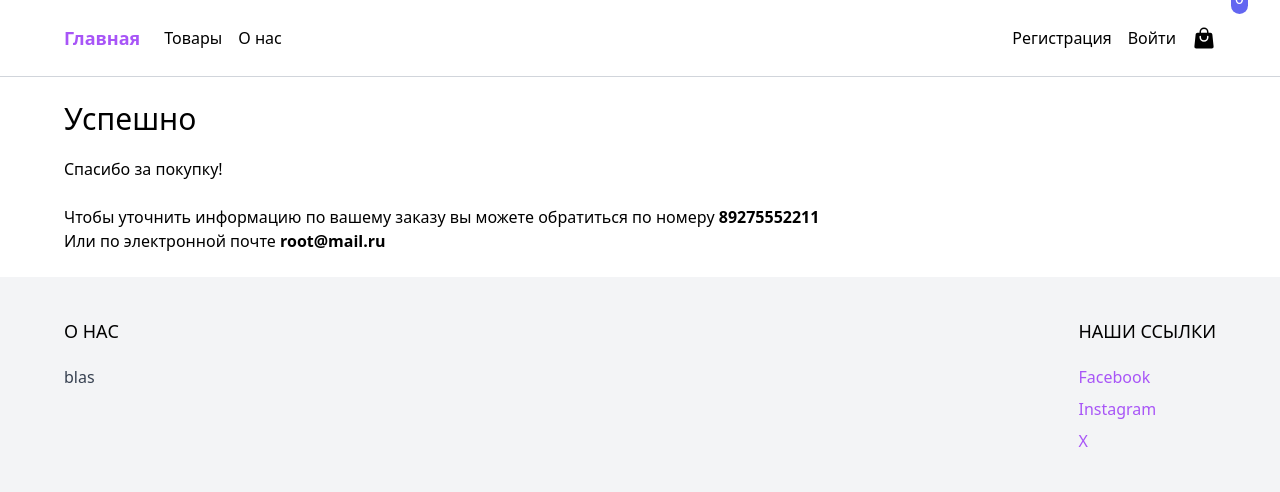
After one commit to Stas9878/ecommerce-store, a Django app: page /cart/success/ in a window 1280 px wide. The commit adds this page. Shown: the top 492 px of the page. Run offline with Django 5.2, Linux system fonts and the light colour scheme; some libraries are stand-ins or nearby versions.

Commit message:
Добавил функционал корзине, профилю и оплате

```diff
--- a/ecom_store/cart/cart.py
+++ b/ecom_store/cart/cart.py
@@ -55,3 +55,7 @@ class Cart:
             return self.cart[str(product_id)]
         else:
             return None
+
+    def clear(self):
+        del self.session[settings.CART_SESSION_ID]
+        self.session.modified = True
--- a/ecom_store/cart/urls.py
+++ b/ecom_store/cart/urls.py
@@ -6,6 +6,7 @@ app_name = 'cart'
 
 urlpatterns = [
     path('', cart, name='cart'),
+    path('success/', success, name='success'),
     path('checkout/', checkout, name='checkout'),
     path('add_to_cart/<int:product_id>/', add_to_cart, name='add_to_cart'),
     path('update_cart/<int:product_id>/<str:action>/', update_cart, name='update_cart'),
--- a/ecom_store/cart/views.py
+++ b/ecom_store/cart/views.py
@@ -12,6 +12,11 @@ def add_to_cart(request, product_id):
 
 def cart(request):
     return render(request, 'cart/cart.html')
+
+def success(request):
+    # cart = Cart(request)
+    # cart.clear()
+    return render(request, 'cart/success.html')
 
 def update_cart(request, product_id, action):
     cart = Cart(request)
--- a/ecom_store/order/views.py
+++ b/ecom_store/order/views.py
@@ -66,4 +66,6 @@ def start_order(request):
         quantity = int(item['quantity'])
         price = product.price * quantity
         item = OrderItem.objects.create(order=order, product=product, price=price, quantity=quantity)
+    # cart.clear()
+
     return JsonResponse({'session': session, 'order': payment_intent})
--- /dev/null
+++ b/ecom_store/templates/cart/success.html
@@ -0,0 +1,14 @@
+{% extends 'core/base.html' %}
+
+{% block title %}Успешно{% endblock %}
+
+{% block content %}
+<div class="max-w-6xl mx-auto flex flex-wrap items-start py-6 px-6 xl:px-0">
+    <div class="product w-full lg:w-3/4">
+        <h1 class="mb-5 text-3xl">Успешно</h1>
+        <p>Спасибо за покупку!</p>
+        <br>
+        <p>Чтобы уточнить информацию по вашему заказу вы можете обратиться по номеру <strong>89275552211</strong></p>
+        <p>Или по электронной почте <strong>root@mail.ru</strong></p>
+    </div>
+{% endblock %}
--- a/ecom_store/templates/core/myaccount.html
+++ b/ecom_store/templates/core/myaccount.html
@@ -33,7 +33,7 @@
                         <div class="w-3/4 pl-6">
                             <div class="flex justify-between">
                                 <a href="{% url 'core:product' item.product.slug %}" class="text-lg">Название товара: {{ item.product.name }}</a>
-                                <p class="mb-6 pt-1 text-gray-400">Цена: {{ item.product.price }}</p>
+                                <p class="mb-6 pt-1 text-gray-400">Цена: {{ item.get_total_price }} руб.</p>
                             </div>
                             <hr>
 
@@ -46,7 +46,7 @@
             </div>
             <div>
                 <p class="text-lg">Дата заказа: {{ order.created_at }}</p>
-                <p class="text-lg">Итого:</p>
+                <p class="text-lg">Итого: {{ order.get_total_price }} руб.</p>
             </div>
         </div>
     {% endfor %}
```
Also changed, not shown: ecom_store/order/models.py (+11 -0 lines), ecom_store/templates/cart/checkout.html (+22 -2 lines).
